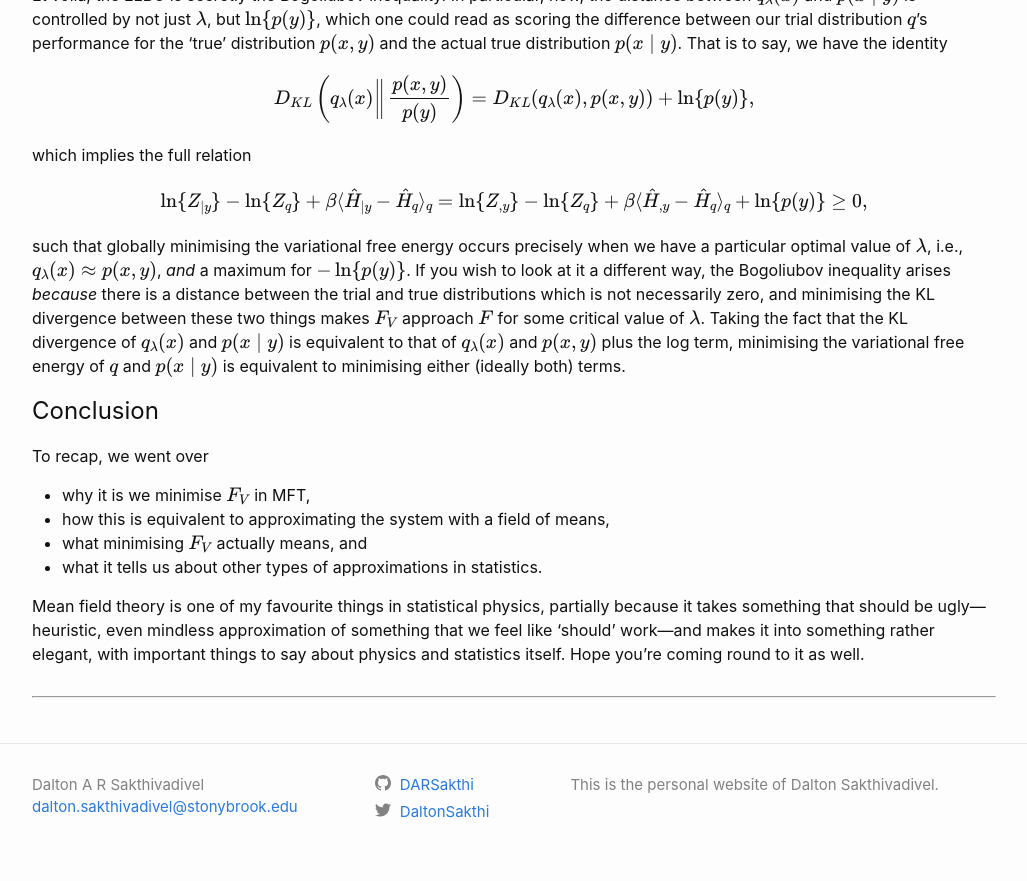
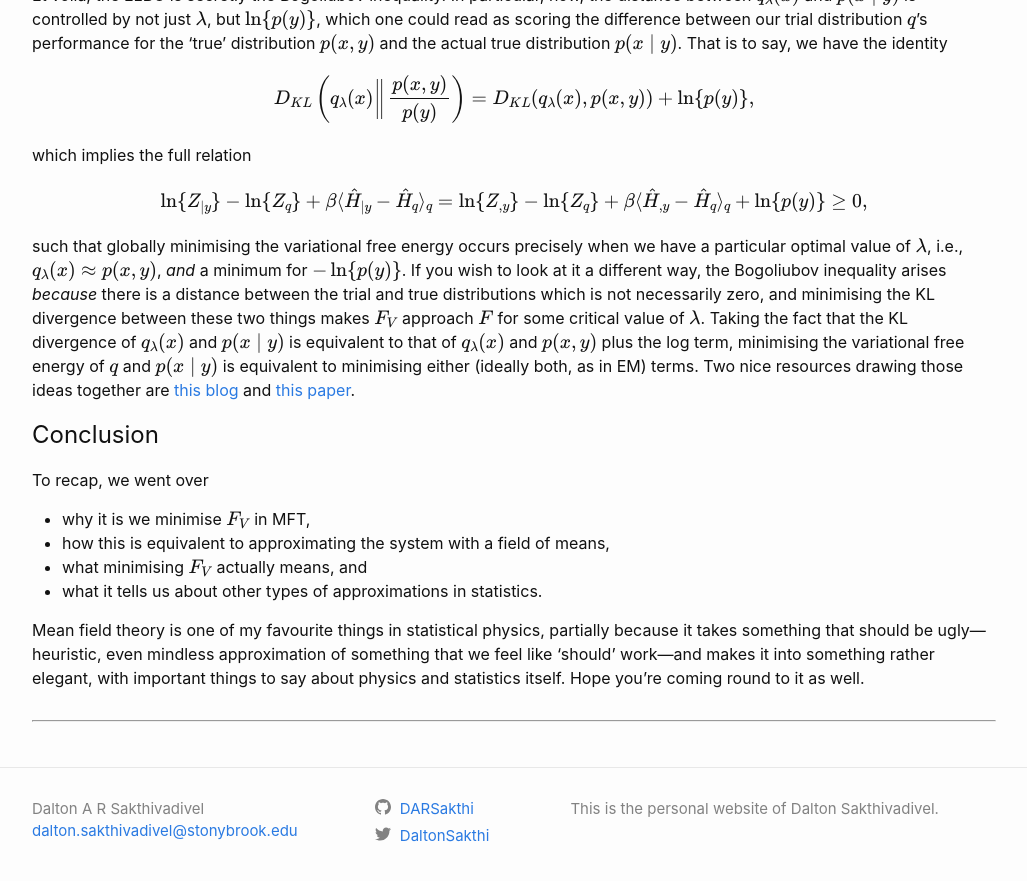
Before and after one commit to DARSakthi/DARSakthi.github.io, a Jekyll site: the page built from _posts/2022-02-05-2-MFT-4-ME.markdown, in a window 1280 px wide and 900 px high, scrolled down 4307 px. Shown: the top 881 px of the window, without its empty margins (126-1153 px from the left). Built offline with Jekyll 4.4.1, drawn with Linux system fonts in a browser that asks for light colours; formulas are drawn with MathJax 3; comment, search, counter and statistics services are not loaded.

Commit message:
Sign error + refs

```diff
--- a/_posts/2022-02-05-2-MFT-4-ME.markdown
+++ b/_posts/2022-02-05-2-MFT-4-ME.markdown
@@ -83,7 +83,7 @@ which implies the full relation
 
 $$ \ln\{Z_{\mid y}\} - \ln\{Z_q\} + \beta \langle \hat H_{\mid y} - \hat H_q \rangle_q = \ln\{Z_{,y} \} - \ln\{Z_q\} + \beta \langle \hat H_{,y} - \hat H_q \rangle_q + \ln\{p(y)\} \geq 0, $$
 
-such that globally minimising the variational free energy occurs precisely when we have a particular optimal value of $$\lambda$$, i.e., $$ q_\lambda(x) \approx p(x,y) $$, _and_ a maximum for $$-\ln\{p(y)\} $$. If you wish to look at it a different way, the Bogoliubov inequality arises _because_ there is a distance between the trial and true distributions which is not necessarily zero, and minimising the KL divergence between these two things makes $$F_V$$ approach $$F$$ for some critical value of $$\lambda$$. Taking the fact that the KL divergence of $$q_\lambda(x)$$ and $$p(x\mid y)$$ is equivalent to that of $$q_\lambda(x)$$ and $$p(x,y)$$ plus the log term, minimising the variational free energy of $$q$$ and $$p(x \mid y)$$ is equivalent to minimising either (ideally both) terms.
+such that globally minimising the variational free energy occurs precisely when we have a particular optimal value of $$\lambda$$, i.e., $$ q_\lambda(x) \approx p(x,y) $$, _and_ a minimum for $$-\ln\{p(y)\} $$. If you wish to look at it a different way, the Bogoliubov inequality arises _because_ there is a distance between the trial and true distributions which is not necessarily zero, and minimising the KL divergence between these two things makes $$F_V$$ approach $$F$$ for some critical value of $$\lambda$$. Taking the fact that the KL divergence of $$q_\lambda(x)$$ and $$p(x\mid y)$$ is equivalent to that of $$q_\lambda(x)$$ and $$p(x,y)$$ plus the log term, minimising the variational free energy of $$q$$ and $$p(x \mid y)$$ is equivalent to minimising either (ideally both, as in EM) terms. Two nice resources drawing those ideas together are [this blog](https://gregorygundersen.com/blog/2021/04/16/variational-inference/) and [this paper](https://arxiv.org/abs/1601.00670).
 
 # Conclusion
 
```
